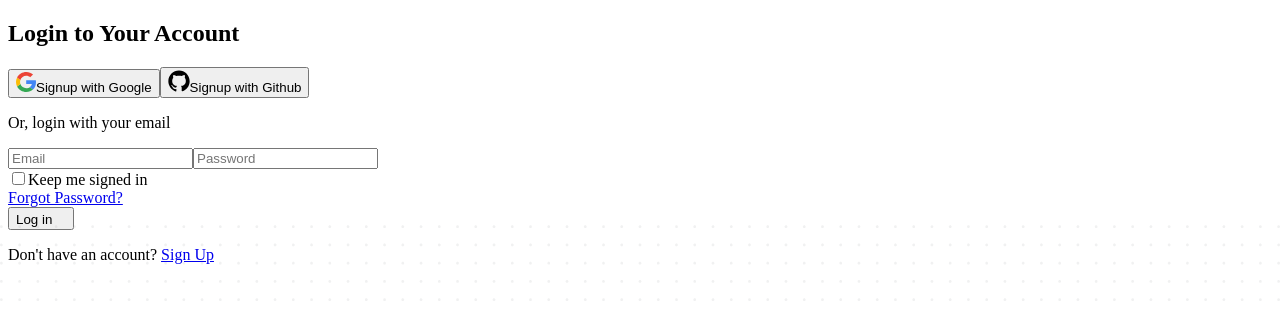
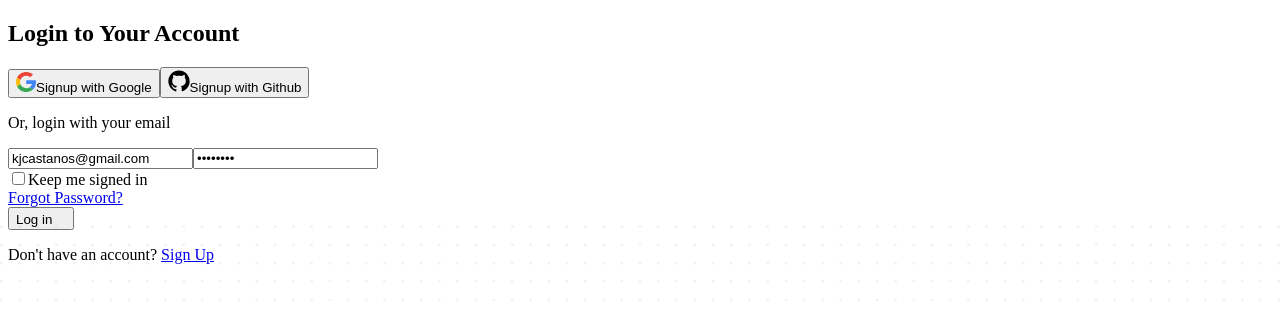
Before and after one commit to DevelopersContrib/dntrademark, a Next.js app: page /auth/signin in a window 1280 px wide. Shown: the top 314 px of the page. Built offline with nearby package versions, Linux system fonts and the light colour scheme.

Commit message:
signin api

```diff
--- a/app/api/signin/route.tsx
+++ b/app/api/signin/route.tsx
@@ -16,7 +16,6 @@ export const POST = async (req: Request) => {
 
     return NextResponse.json(res.data);
   } catch (error) {
-    console.log('Error:', error);
-    // return error;
+    return error;
   }
 };
--- a/components/Auth/Signin.tsx
+++ b/components/Auth/Signin.tsx
@@ -1,14 +1,63 @@
-"use client";
-import React, { useState } from "react";
-import Image from "next/image";
-import Link from "next/link";
-import { motion } from "framer-motion";
+'use client';
+import React, { useState } from 'react';
+import Image from 'next/image';
+import Link from 'next/link';
+import { motion } from 'framer-motion';
+
+import { Formik, Field, Form, ErrorMessage } from 'formik';
+import * as Yup from 'yup';
 
 const Signin = () => {
-  const [data, setData] = useState({
-    email: "",
-    password: "",
+  // const [data, setData] = useState({
+  //   email: '',
+  //   password: '',
+  // });
+
+  const schema = Yup.object().shape({
+    email: Yup.string().email('Invalid email address.').required('Enter your email address.'),
+    password: Yup.string().required('Password is required.').min(5).max(20),
   });
+  interface IValues {
+    email: String;
+    password: String;
+  }
+
+  const handleSignin = async (values: IValues) => {
+    try {
+      const res = await fetch('/api/signin', {
+        method: 'POST',
+        body: JSON.stringify(values),
+        headers: {
+          'Content-Type': 'application/json',
+        },
+      });
+
+      if (!res.ok) {
+        throw new Error(`HTTP error! Status: ${res.status}`);
+      }
+
+      const result = await res.json();
+      if (result.success) {
+        const user = {
+          userId: result.data.id,
+          user: result.data.first_name + ' ' + result.data.last_name,
+          email: result.data.email,
+          packageId: result.data.package_id,
+          accessToken: result.data.access_token,
+        };
+
+        localStorage.setItem('user', JSON.stringify(user));
+
+        if (user.packageId) {
+          window.location.href = '/dashboard';
+        } else {
+          window.location.href = '/pricing';
+        }
+      }
+
+      console.log(result.data);
+    } catch (error) {}
+  };
 
   return (
     <>
@@ -17,18 +66,8 @@ const Signin = () => {
         <div className="mx-auto max-w-c-1016 relative z-1 pt-10 lg:pt-15 xl:pt-20 pb-7.5 px-7.5 lg:px-15 xl:px-20">
           <div className="absolute -z-1 rounded-lg left-0 top-0 w-full h-2/3 bg-gradient-to-t from-[#F8F9FF] to-[#dee7ff47] dark:bg-gradient-to-t dark:from-[#24283E] dark:to-[#252A42]"></div>
           <div className="absolute -z-1 bottom-17.5 left-0 w-full h-1/3">
-            <Image
-              src="/images/shape/shape-dotted-light.svg"
-              alt="Dotted"
-              className="dark:hidden"
-              fill
-            />
-            <Image
-              src="/images/shape/shape-dotted-dark.svg"
-              alt="Dotted"
-              className="hidden dark:block"
-              fill
-            />
+            <Image src="/images/shape/shape-dotted-light.svg" alt="Dotted" className="dark:hidden" fill />
+            <Image src="/images/shape/shape-dotted-dark.svg" alt="Dotted" className="hidden dark:block" fill />
           </div>
 
           <motion.div
@@ -49,24 +88,15 @@ const Signin = () => {
             viewport={{ once: true }}
             className="animate_top shadow-solid-8 rounded-lg bg-white dark:bg-black dark:border dark:border-strokedark pt-7.5 xl:pt-15 px-7.5 xl:px-15"
           >
-            <h2 className="text-black dark:text-white text-3xl xl:text-sectiontitle2 font-semibold mb-15 text-center">
-              Login to Your Account
-            </h2>
+            <h2 className="text-black dark:text-white text-3xl xl:text-sectiontitle2 font-semibold mb-15 text-center">Login to Your Account</h2>
             <div className="flex flex-col">
               <div className="flex items-center gap-8">
                 <button
                   aria-label="sign with google"
-
                   className="mb-6 flex w-full items-center justify-center rounded-sm border border-stroke bg-[#f8f8f8] py-3 px-6 text-base text-body-color outline-none transition-all duration-300 hover:border-primary hover:bg-primary/5 hover:text-primary dark:border-transparent dark:bg-[#2C303B] dark:text-body-color-dark dark:shadow-two dark:hover:border-primary dark:hover:bg-primary/5 dark:hover:text-primary dark:hover:shadow-none"
                 >
                   <span className="mr-3">
-                    <svg
-                      width="20"
-                      height="20"
-                      viewBox="0 0 20 20"
-                      fill="none"
-                      xmlns="http://www.w3.org/2000/svg"
-                    >
+                    <svg width="20" height="20" viewBox="0 0 20 20" fill="none" xmlns="http://www.w3.org/2000/svg">
                       <g clipPath="url(#clip0_95:967)">
                         <path
                           d="M20.0001 10.2216C20.0122 9.53416 19.9397 8.84776 19.7844 8.17725H10.2042V11.8883H15.8277C15.7211 12.539 15.4814 13.1618 15.1229 13.7194C14.7644 14.2769 14.2946 14.7577 13.7416 15.1327L13.722 15.257L16.7512 17.5567L16.961 17.5772C18.8883 15.8328 19.9997 13.266 19.9997 10.2216"
@@ -97,17 +127,10 @@ const Signin = () => {
 
                 <button
                   aria-label="signup with github"
-
                   className="mb-6 flex w-full items-center justify-center rounded-sm border border-stroke bg-[#f8f8f8] py-3 px-6 text-base text-body-color outline-none transition-all duration-300 hover:border-primary hover:bg-primary/5 hover:text-primary dark:border-transparent dark:bg-[#2C303B] dark:text-body-color-dark dark:shadow-two dark:hover:border-primary dark:hover:bg-primary/5 dark:hover:text-primary dark:hover:shadow-none"
                 >
                   <span className="mr-3">
-                    <svg
-                      fill="currentColor"
-                      width="22"
-                      height="22"
-                      viewBox="0 0 64 64"
-                      xmlns="http://www.w3.org/2000/svg"
-                    >
+                    <svg fill="currentColor" width="22" height="22" viewBox="0 0 64 64" xmlns="http://www.w3.org/2000/svg">
                       <path d="M32 1.7998C15 1.7998 1 15.5998 1 32.7998C1 46.3998 9.9 57.9998 22.3 62.1998C23.9 62.4998 24.4 61.4998 24.4 60.7998C24.4 60.0998 24.4 58.0998 24.3 55.3998C15.7 57.3998 13.9 51.1998 13.9 51.1998C12.5 47.6998 10.4 46.6998 10.4 46.6998C7.6 44.6998 10.5 44.6998 10.5 44.6998C13.6 44.7998 15.3 47.8998 15.3 47.8998C18 52.6998 22.6 51.2998 24.3 50.3998C24.6 48.3998 25.4 46.9998 26.3 46.1998C19.5 45.4998 12.2 42.7998 12.2 30.9998C12.2 27.5998 13.5 24.8998 15.4 22.7998C15.1 22.0998 14 18.8998 15.7 14.5998C15.7 14.5998 18.4 13.7998 24.3 17.7998C26.8 17.0998 29.4 16.6998 32.1 16.6998C34.8 16.6998 37.5 16.9998 39.9 17.7998C45.8 13.8998 48.4 14.5998 48.4 14.5998C50.1 18.7998 49.1 22.0998 48.7 22.7998C50.7 24.8998 51.9 27.6998 51.9 30.9998C51.9 42.7998 44.6 45.4998 37.8 46.1998C38.9 47.1998 39.9 49.1998 39.9 51.9998C39.9 56.1998 39.8 59.4998 39.8 60.4998C39.8 61.2998 40.4 62.1998 41.9 61.8998C54.1 57.7998 63 46.2998 63 32.5998C62.9 15.5998 49 1.7998 32 1.7998Z" />
                     </svg>
                   </span>
@@ -117,33 +140,37 @@ const Signin = () => {
             </div>
             <div className="mb-10 flex items-center justify-center">
               <span className="hidden h-[1px] w-full max-w-[200px] bg-stroke dark:bg-stroke-dark sm:block"></span>
-              <p className="w-full px-5 text-center text-base text-body-color dark:text-body-color-dark">
-                Or, login with your email
-              </p>
+              <p className="w-full px-5 text-center text-base text-body-color dark:text-body-color-dark">Or, login with your email</p>
               <span className="hidden h-[1px] w-full max-w-[200px] bg-stroke dark:bg-stroke-dark sm:block"></span>
             </div>
 
-            <form>
+            <Formik
+              initialValues={{ email: 'kjcastanos@gmail.com', password: 'chicosci' }}
+              validationSchema={schema}
+              onSubmit={(values: IValues) => {
+                setTimeout(() => {
+                  handleSignin(values);
+                }, 500);
+              }}
+            >
+              {(formik) => (
+                <Form>
                   <div className="flex flex-col lg:flex-row lg:justify-between gap-7.5 lg:gap-14 mb-7.5 lg:mb-12.5">
-                <input
+                    <Field
                       type="text"
                       placeholder="Email"
                       name="email"
-                  value={data.email}
-                  onChange={(e) => setData({ ...data, email: e.target.value })}
                       className="w-full lg:w-1/2 !bg-white dark:!bg-black border-b border-stroke dark:border-strokedark focus-visible:outline-none focus:border-waterloo dark:focus:border-manatee focus:placeholder:text-black dark:focus:placeholder:text-white pb-3.5"
                     />
+                    {formik.errors.email && formik.touched.email ? <ErrorMessage name="email" component="small" className="text-danger" /> : null}
 
-                <input
+                    <Field
                       type="password"
                       placeholder="Password"
                       name="password"
-                  value={data.password}
-                  onChange={(e) =>
-                    setData({ ...data, password: e.target.value })
-                  }
                       className="w-full lg:w-1/2 !bg-white dark:!bg-black border-b border-stroke dark:border-strokedark focus-visible:outline-none focus:border-waterloo dark:focus:border-manatee focus:placeholder:text-black dark:focus:placeholder:text-white pb-3.5"
                     />
+                    {formik.errors.password && formik.touched.password ? <ErrorMessage name="password" component="small" className="text-danger" /> : null}
                   </div>
 
                   <div className="flex flex-wrap items-center md:justify-between gap-10 xl:gap-15">
@@ -155,10 +182,7 @@ const Signin = () => {
                           value=""
                           className="w-4 h-4 text-blue-600 bg-gray-100 border-gray-300 rounded focus:ring-blue-500 dark:focus:ring-blue-600 dark:ring-offset-gray-800 focus:ring-2 dark:bg-gray-700 dark:border-gray-600"
                         />
-                    <label
-                      htmlFor="default-checkbox"
-                      className="max-w-[425px] flex cursor-pointer select-none pl-3"
-                    >
+                        <label htmlFor="default-checkbox" className="max-w-[425px] flex cursor-pointer select-none pl-3">
                           Keep me signed in
                         </label>
                       </div>
@@ -170,34 +194,23 @@ const Signin = () => {
 
                     <button aria-label="login with email and password" className="inline-flex items-center gap-2.5 bg-black dark:bg-btndark hover:bg-blackho ease-in-out duration-300 font-medium text-white rounded-full px-6 py-3">
                       Log in
-                  <svg
-                    className="fill-white"
-                    width="14"
-                    height="14"
-                    viewBox="0 0 14 14"
-                    fill="none"
-                    xmlns="http://www.w3.org/2000/svg"
-                  >
-                    <path
-                      d="M10.4767 6.16664L6.00668 1.69664L7.18501 0.518311L13.6667 6.99998L7.18501 13.4816L6.00668 12.3033L10.4767 7.83331H0.333344V6.16664H10.4767Z"
-                      fill=""
-                    />
+                      <svg className="fill-white" width="14" height="14" viewBox="0 0 14 14" fill="none" xmlns="http://www.w3.org/2000/svg">
+                        <path d="M10.4767 6.16664L6.00668 1.69664L7.18501 0.518311L13.6667 6.99998L7.18501 13.4816L6.00668 12.3033L10.4767 7.83331H0.333344V6.16664H10.4767Z" fill="" />
                       </svg>
                     </button>
                   </div>
 
                   <div className="text-center border-t border-stroke dark:border-strokedark mt-12.5 py-5">
                     <p>
-                  Don't have an account?{" "}
-                  <Link
-                    className="text-black dark:text-white hover:text-primary hover:dark:text-primary"
-                    href="/auth/signup"
-                  >
+                      Don't have an account?{' '}
+                      <Link className="text-black dark:text-white hover:text-primary hover:dark:text-primary" href="/auth/signup">
                         Sign Up
                       </Link>
                     </p>
                   </div>
-            </form>
+                </Form>
+              )}
+            </Formik>
           </motion.div>
         </div>
       </section>
--- a/package.json
+++ b/package.json
@@ -16,6 +16,7 @@
     "axios": "^1.5.0",
     "eslint": "8.41.0",
     "eslint-config-next": "13.4.4",
+    "formik": "^2.4.5",
     "framer-motion": "^10.12.16",
     "next": "13.4.4",
     "next-themes": "^0.2.1",
@@ -26,7 +27,8 @@
     "styled-components": "^6.0.3",
     "swiper": "^9.3.2",
     "tailwindcss": "3.3.2",
-    "typescript": "^5.1.3"
+    "typescript": "^5.1.3",
+    "yup": "^1.2.0"
   },
   "devDependencies": {
     "@types/bcrypt": "^5.0.0"
```
Also changed, not shown: 2 other files (tests, documents, lock files or other folders). Lines whose indentation alone changed are shown as unchanged.
